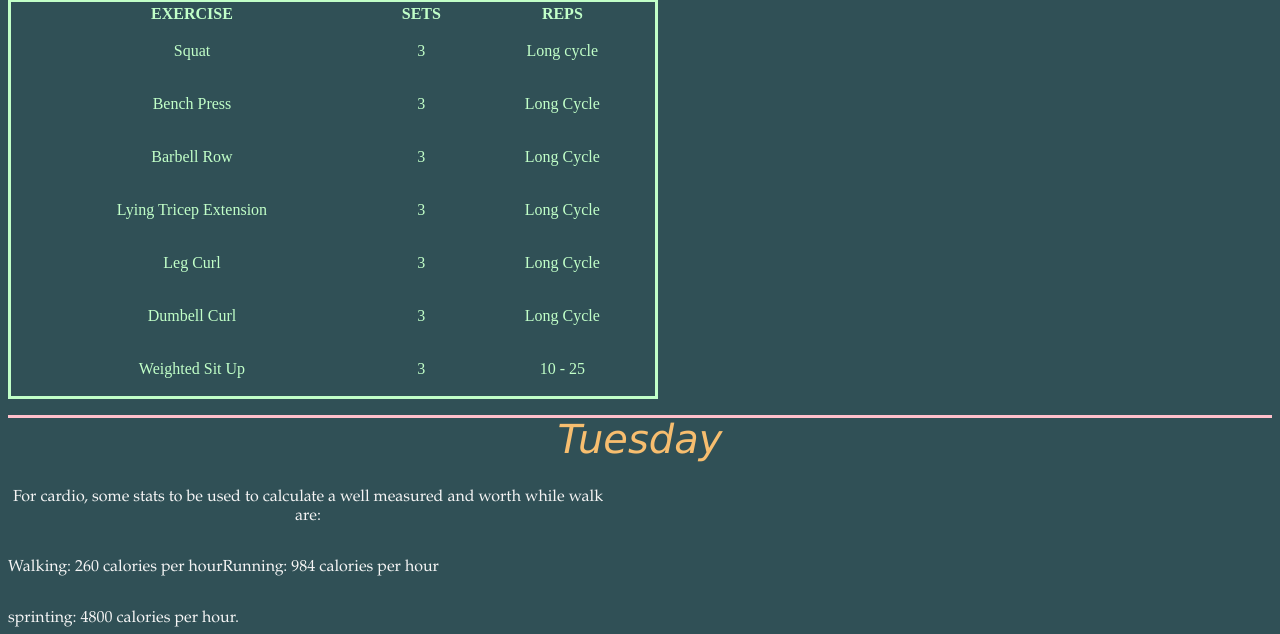
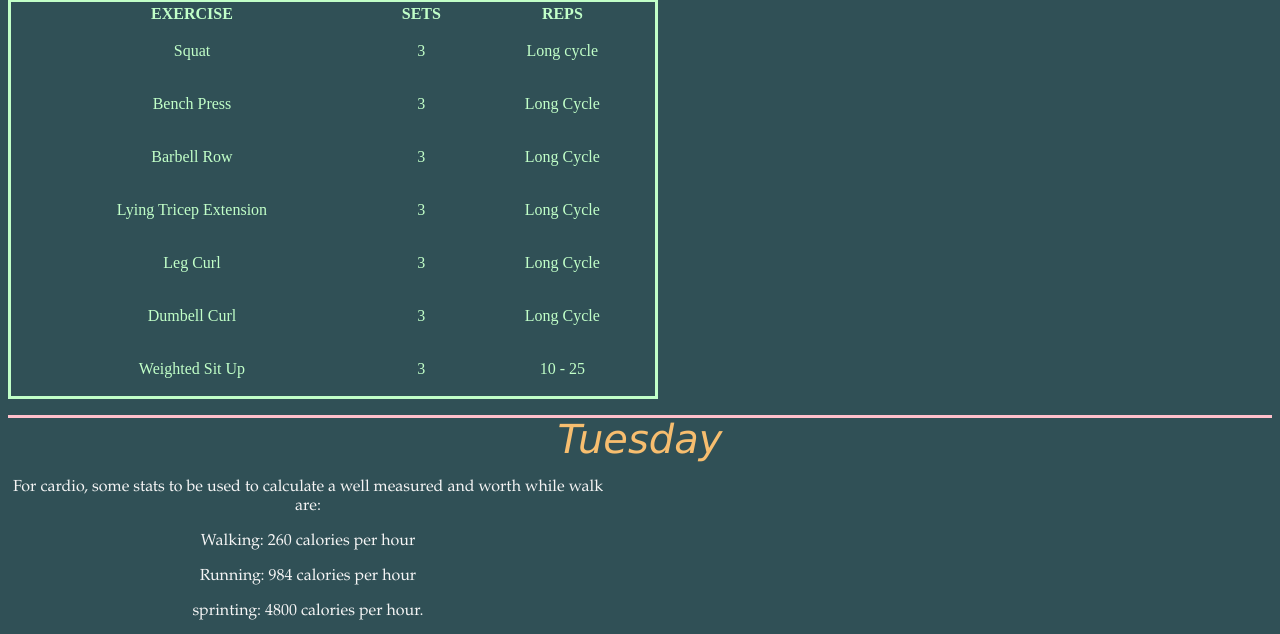
Before and after one commit to Zevonfb/ZevonFB.github.io, a plain HTML site: page index.html in a window 1280 px wide. Shown: the part 296-930 px from the top of the page. Drawn offline with Linux system fonts and the light colour scheme.

Commit message:
Update index.css

```diff
--- a/Styles/index.css
+++ b/Styles/index.css
@@ -94,11 +94,6 @@
 .basic-text1 {
 	font-family: Garamond;
 	color: whitesmoke;
-	font-size: 95.1.5vw;
-	font-size: 15.1.0vh;
-	font-size: 2vmin;
-	text-align: center;
-	float: left;
 }
 
 #medium1 {
```
